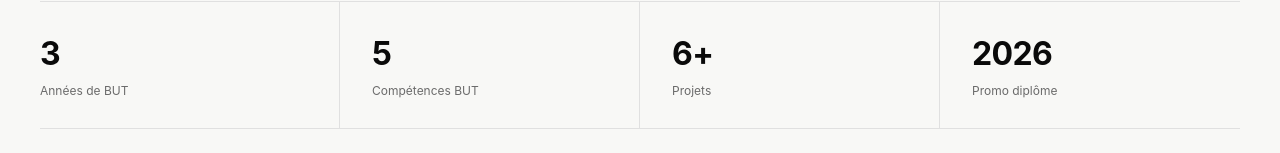
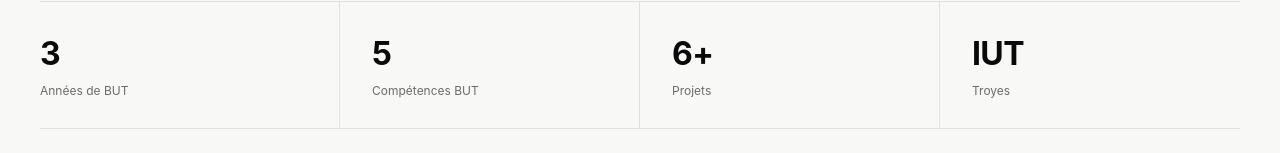
Before and after one commit to Hokoala/portfolio-uni, a Next.js app: page / in a window 1280 px wide. Shown: the part 799-952 px from the top of the page. Built offline with nearby package versions, Linux system fonts and the light colour scheme.

Commit message:
fix: stat IUT Troyes

```diff
--- a/app/page.tsx
+++ b/app/page.tsx
@@ -110,7 +110,7 @@ function StatsBar() {
     { value: "3", label: "Années de BUT" },
     { value: "5", label: "Compétences BUT" },
     { value: "6+", label: "Projets" },
-    { value: "2026", label: "Promo diplôme" },
+    { value: "IUT", label: "Troyes" },
   ];
   return (
     <Reveal direction="up">
```
